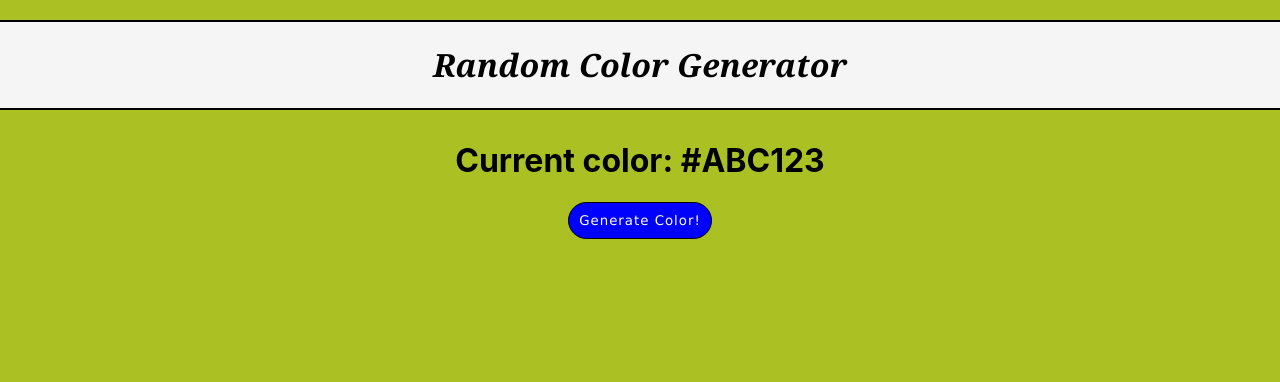
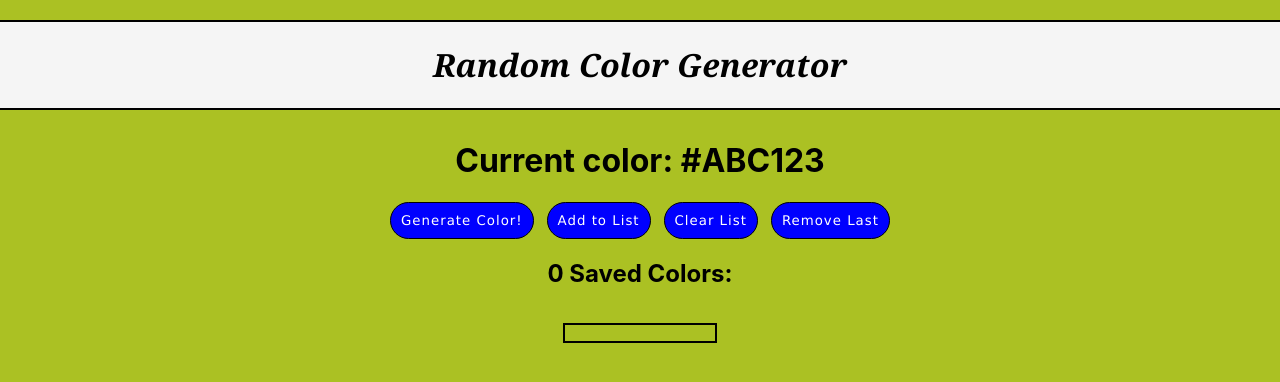
Before and after one commit to MParrella823/color-changer, a React (Create React App) app: page / in a window 1280 px wide. Shown: the top 382 px of the page. Built offline with nearby package versions, Linux system fonts and the light colour scheme.

Commit message:
Adding saved colors list

```diff
--- a/src/Components/Button/Button.css
+++ b/src/Components/Button/Button.css
@@ -16,3 +16,17 @@ Button {
   Button:hover {
     background-color: darkgreen; /* Green */
   }
+
+  .listButton:hover {
+    background-color: limegreen;
+  }
+
+  .removeLast:hover {
+    background-color: red;
+    color: black;
+  }
+
+  .clearButton:hover {
+    background-color: red;
+    color: black;
+  }
--- a/src/Components/ColorList/ColorList.js
+++ b/src/Components/ColorList/ColorList.js
@@ -0,0 +1,20 @@
+import React from 'react';
+
+export class ColorList extends React.Component{
+    removeColor(){
+        console.log('called!');
+        this.props.colors.pop();
+    }
+
+    render() {
+
+        return (
+            <div>
+                <ul>
+                  {this.props.colors.map((color) => <li key={color}>{color}</li>)}
+                </ul>
+            </div>
+            );
+        }
+
+}
--- a/src/Components/Header/Header.css
+++ b/src/Components/Header/Header.css
@@ -11,4 +11,5 @@
     text-align: center;
     display: flex;
     justify-content: center;
+    z-index: 5;
 }
--- a/src/Components/RandomPicker/RandomPicker.css
+++ b/src/Components/RandomPicker/RandomPicker.css
@@ -5,4 +5,19 @@
     flex-direction: column;
     align-items: center;
     margin-top: 20px;
+
 }
+
+#buttonContainer {
+    display: flex;
+    width: 500px;
+    flex-direction: row;
+    justify-content: space-between;
+}
+
+#listContainer {
+    margin-top: 15px;
+    border: 2px solid black;
+    width: 150px;
+
+}
--- a/src/Components/RandomPicker/RandomPicker.js
+++ b/src/Components/RandomPicker/RandomPicker.js
@@ -1,15 +1,20 @@
 import React from 'react';
 import  Button  from '../Button/Button';
 import './RandomPicker.css';
+import { ColorList } from '../ColorList/ColorList';
 
 export class RandomPicker extends React.Component {
 
     constructor(props){
         super(props);
         this.state = {
-            color: ['A','B', 'C', 1, 2, 3]
+            color: ['A','B', 'C', 1, 2, 3],
+            colors: [],
         };
         this.handleClick = this.handleClick.bind(this);
+        this.addColor = this.addColor.bind(this);
+        this.clearList = this.clearList.bind(this);
+        this.removeLast = this.removeLast.bind(this);
     }
 
     generateColor() {
@@ -44,11 +49,52 @@ export class RandomPicker extends React.Component {
         });
     }
 
+    addColor(){
+        let duplicate = false;
+        if (this.state.colors.length > 0){
+            for(let i = 0; i < this.state.colors.length; i ++){
+                if (this.formatColor(this.state.color) === this.state.colors[i])
+                    duplicate = true;
+            }
+
+        }
+        if (!duplicate){
+            this.setState({
+                colors: this.state.colors.concat(this.formatColor(this.state.color))
+            });
+        }
+    }
+
+    clearList(){
+        this.setState({
+            colors: []
+        });
+    }
+
+    removeLast(){
+      let newColors = this.state.colors.filter(color => color !== this.state.colors[this.state.colors.length-1]);
+      this.setState({
+          colors: newColors
+      })
+    }
+
+
+
+
     render(){
         return (
             <div id="content">
                 <h1>Current color: {this.formatColor(this.state.color)}</h1>
-                <Button onClick={this.handleClick} buttonText="Generate Color!"/>
+                <div id="buttonContainer">
+                    <Button onClick={this.handleClick} buttonText="Generate Color!"/>
+                    <Button className="listButton" buttonText="Add to List" onClick={this.addColor} />
+                    <Button className="clearButton" buttonText="Clear List" onClick={this.clearList} />
+                    <Button className="removeLast" buttonText="Remove Last" onClick={this.removeLast} />
+                </div>
+                <h2>{this.state.colors.length} Saved Colors:</h2>
+                <div id="listContainer">
+                    <ColorList colors={this.state.colors}/>
+                </div>
             </div>
         );
     }
```
Also changed, not shown: src/Components/ColorListItem/ColorListItem.css (deleted), src/Components/ColorListItem/ColorListItem.js (deleted).
